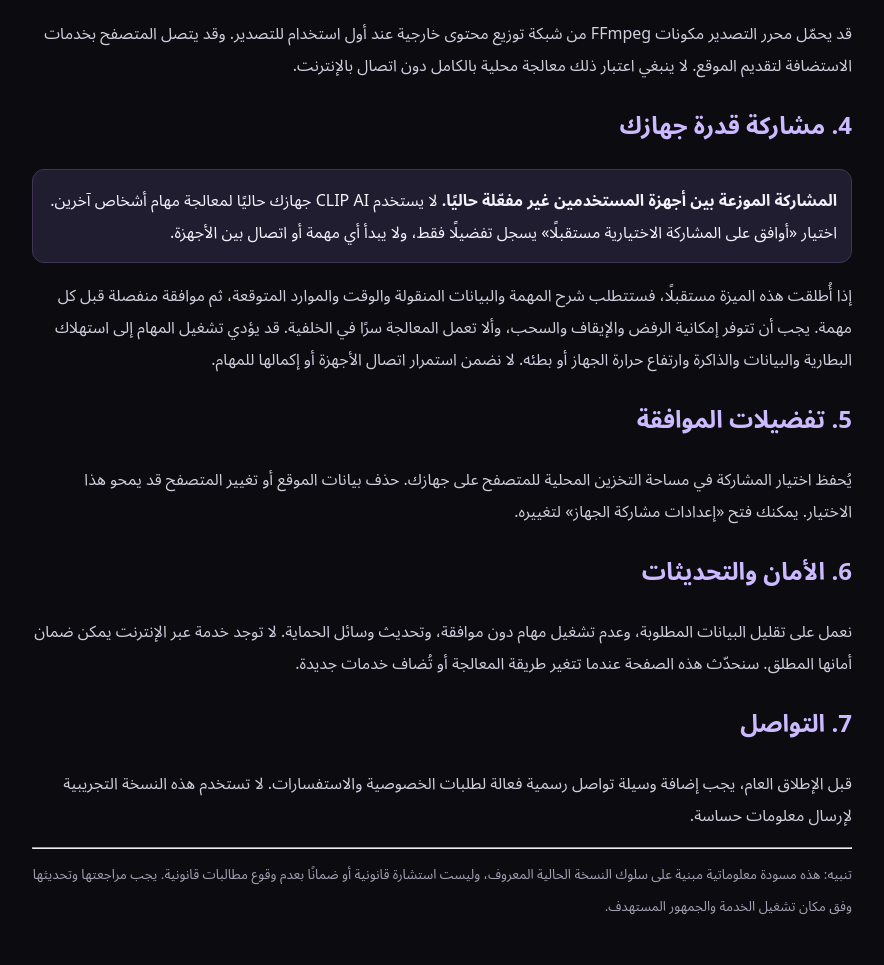
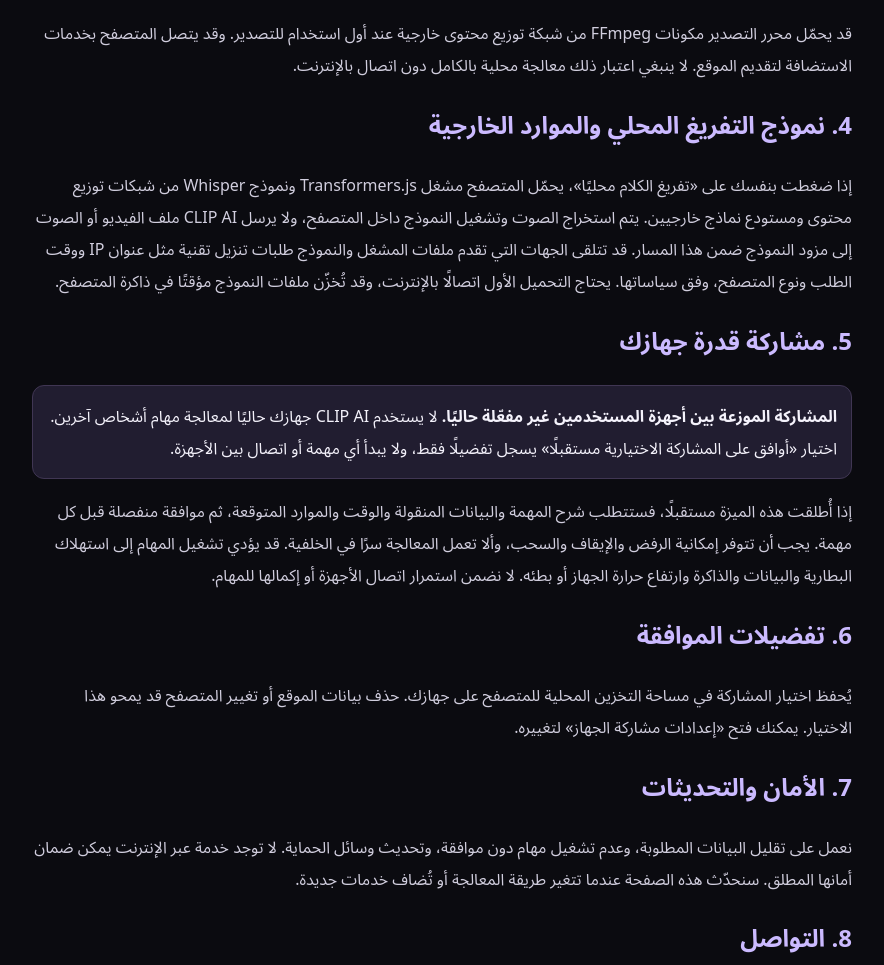
Before and after one commit to com777p-svg/CLIP-AI2, a website: page web/privacy.html in a window 1280 px wide. Shown: the part 701-1666 px from the top of the page, without its empty margins (198-1082 px from the left). Drawn offline with Linux system fonts and the light colour scheme.

Commit message:
Disclose on-demand Whisper model downloads and provider logs

```diff
--- a/web/privacy.html
+++ b/web/privacy.html
@@ -24,14 +24,14 @@
   <p>عند الضغط على «فحص الرابط»، يرسل الموقع نص الرابط إلى وظيفة فحص على خادم الاستضافة للتحقق من الصيغة والنطاق. وظيفة الفحص الحالية لا تنزّل الفيديو ولا تتبعه ولا تفتح محتواه. قد تحتفظ منصة الاستضافة بسجلات تقنية للطلبات وفق سياساتها.</p>
   <h2>3. موارد خارجية</h2>
   <p>قد يحمّل محرر التصدير مكونات FFmpeg من شبكة توزيع محتوى خارجية عند أول استخدام للتصدير. وقد يتصل المتصفح بخدمات الاستضافة لتقديم الموقع. لا ينبغي اعتبار ذلك معالجة محلية بالكامل دون اتصال بالإنترنت.</p>
-  <h2>4. مشاركة قدرة جهازك</h2>
+  <h2>4. نموذج التفريغ المحلي والموارد الخارجية</h2><p>إذا ضغطت بنفسك على «تفريغ الكلام محليًا»، يحمّل المتصفح مشغل Transformers.js ونموذج Whisper من شبكات توزيع محتوى ومستودع نماذج خارجيين. يتم استخراج الصوت وتشغيل النموذج داخل المتصفح، ولا يرسل CLIP AI ملف الفيديو أو الصوت إلى مزود النموذج ضمن هذا المسار. قد تتلقى الجهات التي تقدم ملفات المشغل والنموذج طلبات تنزيل تقنية مثل عنوان IP ووقت الطلب ونوع المتصفح، وفق سياساتها. يحتاج التحميل الأول اتصالًا بالإنترنت، وقد تُخزّن ملفات النموذج مؤقتًا في ذاكرة المتصفح.</p><h2>5. مشاركة قدرة جهازك</h2>
   <div class="note"><strong>المشاركة الموزعة بين أجهزة المستخدمين غير مفعّلة حاليًا.</strong> لا يستخدم CLIP AI جهازك حاليًا لمعالجة مهام أشخاص آخرين. اختيار «أوافق على المشاركة الاختيارية مستقبلًا» يسجل تفضيلًا فقط، ولا يبدأ أي مهمة أو اتصال بين الأجهزة.</div>
   <p>إذا أُطلقت هذه الميزة مستقبلًا، فستتطلب شرح المهمة والبيانات المنقولة والوقت والموارد المتوقعة، ثم موافقة منفصلة قبل كل مهمة. يجب أن تتوفر إمكانية الرفض والإيقاف والسحب، وألا تعمل المعالجة سرًا في الخلفية. قد يؤدي تشغيل المهام إلى استهلاك البطارية والبيانات والذاكرة وارتفاع حرارة الجهاز أو بطئه. لا نضمن استمرار اتصال الأجهزة أو إكمالها للمهام.</p>
-  <h2>5. تفضيلات الموافقة</h2>
+  <h2>6. تفضيلات الموافقة</h2>
   <p>يُحفظ اختيار المشاركة في مساحة التخزين المحلية للمتصفح على جهازك. حذف بيانات الموقع أو تغيير المتصفح قد يمحو هذا الاختيار. يمكنك فتح «إعدادات مشاركة الجهاز» لتغييره.</p>
-  <h2>6. الأمان والتحديثات</h2>
+  <h2>7. الأمان والتحديثات</h2>
   <p>نعمل على تقليل البيانات المطلوبة، وعدم تشغيل مهام دون موافقة، وتحديث وسائل الحماية. لا توجد خدمة عبر الإنترنت يمكن ضمان أمانها المطلق. سنحدّث هذه الصفحة عندما تتغير طريقة المعالجة أو تُضاف خدمات جديدة.</p>
-  <h2>7. التواصل</h2>
+  <h2>8. التواصل</h2>
   <p>قبل الإطلاق العام، يجب إضافة وسيلة تواصل رسمية فعالة لطلبات الخصوصية والاستفسارات. لا تستخدم هذه النسخة التجريبية لإرسال معلومات حساسة.</p>
   <hr><small>تنبيه: هذه مسودة معلوماتية مبنية على سلوك النسخة الحالية المعروف، وليست استشارة قانونية أو ضمانًا بعدم وقوع مطالبات قانونية. يجب مراجعتها وتحديثها وفق مكان تشغيل الخدمة والجمهور المستهدف.</small>
 </main></body></html>
```
